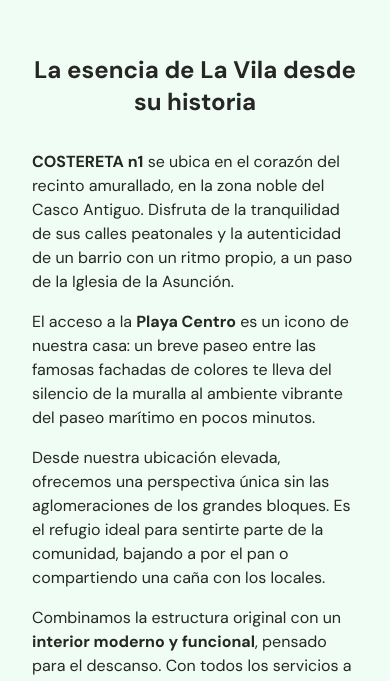
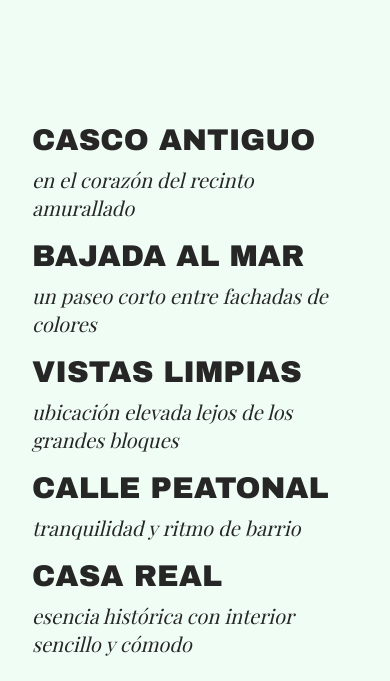
Before and after one commit to JaumeEsquerdo/costera-n1, a Next.js app in the folder costera-n1/: page /contacto in a window 390 px wide. Shown: the part 5940-6621 px from the top of the page. Built offline with nearby package versions, Linux system fonts and the light colour scheme.

Commit message:
añadir fuente playfair display para subtitlos de DescriptionHouse y adaptar layout responsive con nuevo layout de esa parte

```diff
--- a/costera-n1/app/[locale]/layout.js
+++ b/costera-n1/app/[locale]/layout.js
@@ -1,4 +1,4 @@
-import { DM_Sans, Archivo_Black } from "next/font/google";
+import { DM_Sans, Archivo_Black, Playfair_Display } from "next/font/google";
 import "../globals.css";
 // import SmoothScroll from "../app/components/SmoothScroll.jsx";
 import es from "@/locales/es.json";
@@ -15,6 +15,13 @@ const dmSans = DM_Sans({
   subsets: ["latin"],
 });
 
+const playfair = Playfair_Display({
+  subsets: ["latin"],
+  style: ["italic"], // Importante para ese look elegante
+  weight: "400",
+  variable: "--font-playfair",
+});
+
 /**
  * GENERACIÓN DE METADATOS (Server Side)
  */
@@ -24,7 +31,7 @@ export async function generateMetadata({ params }) {
   const t = locale === "en" ? en : es;
 
   const siteTitle = `${t.Home.title} | ${t.Home.hero.subtitle}`;
-  const siteDescription = t.Home.DescriptionHouse.title;
+  const siteDescription = t.Home.hero.subtitle;
 
   return {
     // metadataBase: new URL("https://costeretan1.com"),
@@ -90,7 +97,7 @@ export default async function RootLayout({ children, params }) {
   return (
     <html
       lang={locale}
-      className={`${archivoBlack.variable} ${dmSans.variable} h-full antialiased`}
+      className={`${archivoBlack.variable} ${dmSans.variable} ${playfair.variable} h-full antialiased`}
     >
       <body className="min-h-full flex flex-col bg-green-50 font-body text-neutral-800">
         {/* <SmoothScroll> */}
--- a/costera-n1/app/components/DescriptionHouse.jsx
+++ b/costera-n1/app/components/DescriptionHouse.jsx
@@ -1,3 +1,4 @@
+import { div } from "framer-motion/client";
 import { useI18n } from "../hooks/usei18n";
 import { motion } from "framer-motion";
 
@@ -23,8 +24,8 @@ export const DescriptionHouse = () => {
   const textsDescriptionHouse = t.Home.DescriptionHouse;
 
   return (
-    <section className="h-screen flex flex-col justify-center items-center p-8 lg:pt-26">
-      <motion.h3
+    <section className="h-screen flex flex-col gap-4 lg:gap-10 justify-center items-center p-8 lg:pt-26">
+      {/* <motion.h3
         variants={itemVariants}
         initial="hidden"
         whileInView="visible"
@@ -32,31 +33,36 @@ export const DescriptionHouse = () => {
         className="text-2xl font-bold mb-8 text-center"
       >
         {textsDescriptionHouse.title}
-      </motion.h3>
+      </motion.h3> */}
+      <h2 className="sr-only">Detalles y ubicación de Costereta n1</h2>
+
+      {/* <motion.p
+          variants={itemVariants}
+          dangerouslySetInnerHTML={{ __html: textsDescriptionHouse.p1 }}
+        /> */}
+      {Object.entries(textsDescriptionHouse).map(([key, value]) => (
         <motion.div
+          key={key}
           variants={containerVariants}
           initial="hidden"
           whileInView="visible"
           viewport={{ once: true, amount: 0.4 }} //amount para: 0.2, en cuanto asome un 20% del contenedor, se hace la anim.
-        className="flex flex-col gap-4 lg:max-w-1/2 [@media(max-height:720px)]:text-sm"
+          className="flex flex-col lg:flex-row lg:items-end gap-2 lg:gap-4 w-full lg:max-w-2/3 [@media(max-height:720px)]:text-sm"
         >
+          <motion.h3
+            className="font-title text-3xl lg:text-5xl"
+            variants={itemVariants}
+          >
+            {value.title}
+          </motion.h3>
           <motion.p
+            className="text-xl lg:text-2xl font-subtitle italic"
             variants={itemVariants}
-          dangerouslySetInnerHTML={{ __html: textsDescriptionHouse.p1 }}
-        />
-        <motion.p
-          variants={itemVariants}
-          dangerouslySetInnerHTML={{ __html: textsDescriptionHouse.p2 }}
-        />
-        <motion.p
-          variants={itemVariants}
-          dangerouslySetInnerHTML={{ __html: textsDescriptionHouse.p3 }}
-        />
-        <motion.p
-          variants={itemVariants}
-          dangerouslySetInnerHTML={{ __html: textsDescriptionHouse.p4 }}
-        />
+          >
+            {value.subtitle.toLowerCase()}
+          </motion.p>
         </motion.div>
+      ))}
     </section>
   );
 };
--- a/costera-n1/app/globals.css
+++ b/costera-n1/app/globals.css
@@ -1,9 +1,4 @@
 @import "tailwindcss";
-
-/* :root {
-  --background: #e9effb;
-  --foreground: #171717;
-} */
 
 /* Forzar modo claro para mantener la UI consistente aunque el usuario tenga dark mode activo */
 html {
@@ -27,6 +22,7 @@ body {
   --color-foreground: var(--foreground); */
   --font-body: var(--font-dm-sans);
   --font-title: var(--font-archivo-black);
+  --font-subtitle: var(--font-playfair);
   --color-casas-red: #e77878;
   --color-casas-blue: #6fa9cf;
   --color-casas-orange: #e7a05a;
--- a/costera-n1/locales/en.json
+++ b/costera-n1/locales/en.json
@@ -20,11 +20,26 @@
       }
     },
     "DescriptionHouse": {
-      "title": "The essence of La Vila, rooted in history",
-      "p1": "<strong>Costereta N1</strong> is located in the heart of the historic walled old town. Enjoy the tranquility of its pedestrian streets and the authenticity of a neighborhood with its own rhythm, just steps away from the Church of the Assumption.",
-      "p2": "Access to the <strong>Main Beach</strong> (Playa Centro) is a signature feature of our home: a short stroll among the famous colorful facades takes you from the quiet of the city walls to the vibrant promenade in just minutes.",
-      "p3": "From our elevated location, we offer a unique perspective away from the crowds of large apartment blocks. It is the ideal retreat to feel like part of the community—whether popping out for fresh bread or sharing a drink with the locals.",
-      "p4": "We combine the original structure with a <strong>modern and functional interior</strong> designed for relaxation. With all amenities at hand and the TRAM station nearby, the entire Costa Blanca is within your reach."
+      "p1": {
+        "title": "OLD TOWN",
+        "subtitle": "In the heart of the historic city walls"
+      },
+      "p2": {
+        "title": "STROLL TO THE SEA",
+        "subtitle": "A short walk through the iconic colored houses"
+      },
+      "p3": {
+        "title": "CLEAR VIEWS",
+        "subtitle": "Elevated spot, away from the high-rise blocks"
+      },
+      "p4": {
+        "title": "PEDESTRIAN STREET",
+        "subtitle": "Peaceful vibes and authentic local rhythm"
+      },
+      "p5": {
+        "title": "AUTHENTIC HOME",
+        "subtitle": "Historic soul with a simple, cozy interior"
+      }
     },
     "HorizontalScroll": {
       "sectionZero": {
--- a/costera-n1/locales/es.json
+++ b/costera-n1/locales/es.json
@@ -19,11 +19,35 @@
       }
     },
     "DescriptionHouse": {
-      "title": "La esencia de La Vila desde su historia",
-      "p1": "<strong>COSTERETA n1</strong> se ubica en el corazón del recinto amurallado, en la zona noble del Casco Antiguo. Disfruta de la tranquilidad de sus calles peatonales y la autenticidad de un barrio con un ritmo propio, a un paso de la Iglesia de la Asunción.",
-      "p2": "El acceso a la <strong>Playa Centro</strong> es un icono de nuestra casa: un breve paseo entre las famosas fachadas de colores te lleva del silencio de la muralla al ambiente vibrante del paseo marítimo en pocos minutos.",
-      "p3": "Desde nuestra ubicación elevada, ofrecemos una perspectiva única sin las aglomeraciones de los grandes bloques. Es el refugio ideal para sentirte parte de la comunidad, bajando a por el pan o compartiendo una caña con los locales.",
-      "p4": "Combinamos la estructura original con un <strong>interior moderno y funcional</strong>, pensado para el descanso. Con todos los servicios a mano y la parada del TRAM cerca, tendrás toda la Costa Blanca a tu alcance."
+      "p1": {
+        "title": "CASCO ANTIGUO",
+
+        "subtitle": "En el corazón del recinto amurallado"
+      },
+
+      "p2": {
+        "title": "BAJADA AL MAR",
+
+        "subtitle": "Un paseo corto entre fachadas de colores"
+      },
+
+      "p3": {
+        "title": "VISTAS LIMPIAS",
+
+        "subtitle": "Ubicación elevada lejos de los grandes bloques"
+      },
+
+      "p4": {
+        "title": "CALLE PEATONAL",
+
+        "subtitle": "Tranquilidad y ritmo de barrio"
+      },
+
+      "p5": {
+        "title": "CASA REAL",
+
+        "subtitle": "Esencia histórica con interior sencillo y cómodo"
+      }
     },
     "HorizontalScroll": {
       "sectionZero": {
```
Lines whose indentation alone changed are shown as unchanged.
